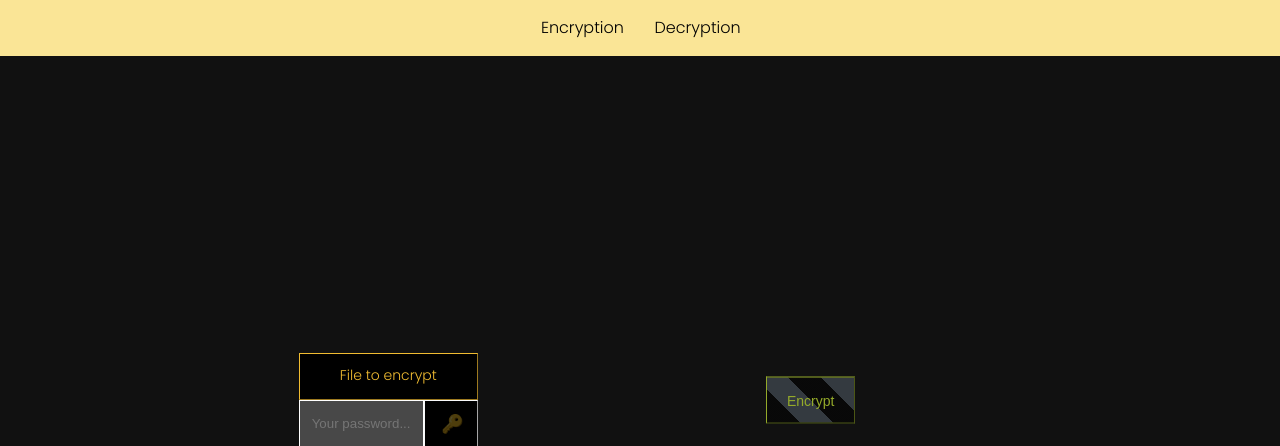
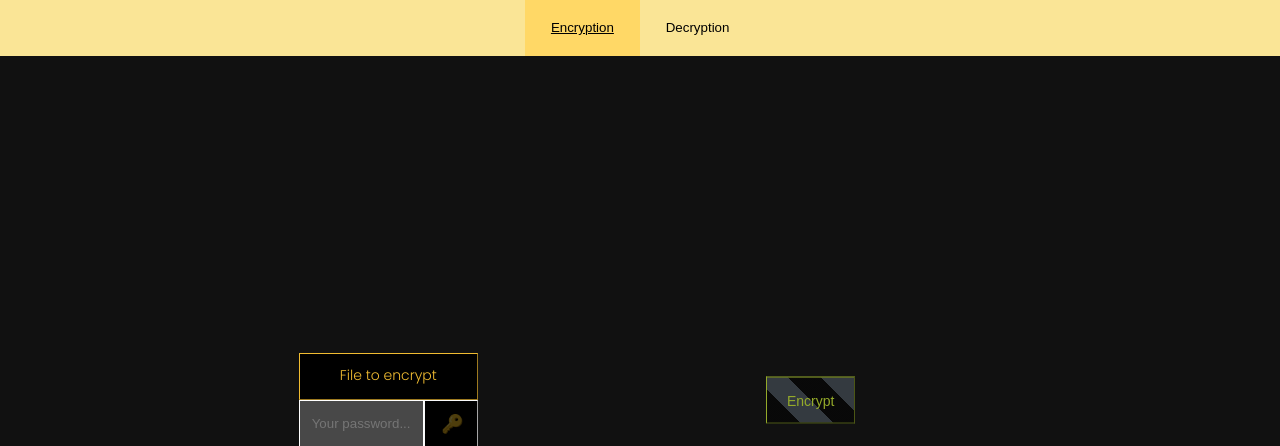
Before and after one commit to Manuel-Schmid/DataProtector, a PHP site: page / in a window 1280 px wide. Shown: the top 446 px of the page. Run offline with PHP 8.4, Linux system fonts and the light colour scheme.

Commit message:
implemented switching between tabs

```diff
--- a/assets/script.js
+++ b/assets/script.js
@@ -1,3 +1,5 @@
+let activeTab = 'encrypt';
+
 document.addEventListener("DOMContentLoaded", function() {
     document.getElementById('input_file').addEventListener('change', file_upload, false);
     document.getElementById('output-btn').addEventListener('click', disableAll, false);
@@ -42,10 +44,11 @@ function passwordInputChange() {
     document.getElementById('crypt-btn').disabled = !!isEmpty(document.getElementById('input_password').value);
 }
 
-function encrypt() {
+function crypt() {
     let password = document.getElementById('input_password').value;
     if (inputFile == null) {
-        alert('Please select a file to encrypt!');
+        if (activeTab === 'encrypt') alert('Please select a file to encrypt!');
+        else if (activeTab === 'decrypt') alert('Please select a file to decrypt!');
     } else if (isEmpty(password)) {
         // password validation
         alert('Please enter a valid password.')
@@ -65,6 +68,30 @@ function encrypt() {
     }
 }
 
+function switchTab(tab) {
+    toggleNavItemDisabled()
+    if (tab === 'encrypt') {
+        document.getElementById('input-file-label').innerText = 'File to encrypt'
+        document.getElementById('input_password').style.width = '70%';
+        document.getElementById('generate-password').style.width = '30%';
+        document.getElementById('crypt-btn').innerHTML = 'Encrypt'
+        // document.getElementById('generate-password').style.display = 'none';
+    } else if (tab === 'decrypt') {
+        document.getElementById('input-file-label').innerText = 'File to decrypt'
+        document.getElementById('input_password').style.width = '100%';
+        document.getElementById('generate-password').style.display = 'none';
+        document.getElementById('crypt-btn').innerHTML = 'Decrypt'
+    }
+    activeTab = tab
+}
+
+function toggleNavItemDisabled() {
+    for (let el of document.getElementsByClassName('nav-item')) {
+        el.disabled = !el.disabled;
+        el.classList.toggle('active-tab')
+    }
+}
+
 // function decrypt() {
 //     let input_file = document.getElementById('input_file').files[0];
 //     let pwd = document.getElementById('input_password').value;
--- a/assets/styles.css
+++ b/assets/styles.css
@@ -25,12 +25,19 @@ body {
     text-decoration: none;
     text-align: center;
     width: 9vw;
+    border: none;
+    transition: 200ms;
 }
 
-.nav-item:hover {
+.nav-item:hover:not([disabled]) {
     background-color: #fcdc83;
     text-decoration: underline;
-    /*transition: 200ms;*/
+}
+
+.active-tab {
+    text-decoration: underline;
+    background-color: #ffd866;
+    /*font-weight: bold;*/
 }
 
 .container {
--- a/index.html
+++ b/index.html
@@ -8,25 +8,25 @@
 
 <body>
 <nav class="navbar">
-    <a class="nav-item" href="">Encryption</a>
-    <a class="nav-item" href="">Decryption</a>
+    <button class="nav-item active-tab" onclick="switchTab('encrypt')" disabled>Encryption</button>
+    <button class="nav-item" onclick="switchTab('decrypt')">Decryption</button>
 </nav>
 
 <div class="container">
     <div class="inputs-container">
         <div class="inputs vertical-center">
-            <label for="input_file" class="btn btn-yellow custom-file-input">
+            <label id="input-file-label" for="input_file" class="btn btn-yellow custom-file-input">
                 File to encrypt
             </label>
             <input id="input_file" type="file" accept="*"/>
             <div class="password-container">
                 <input id="input_password" class="in-pw-container to-disable" type="password" placeholder="Your password..." disabled>
-                <button class="generate-password-btn btn btn-white in-pw-container to-disable" disabled>🔑</button>
+                <button id="generate-password" class="generate-password-btn btn btn-white in-pw-container to-disable" disabled>🔑</button>
             </div>
         </div>
     </div>
     <div class="button-container flex-container-center ">
-        <button id="crypt-btn" class="btn btn-green vertical-center to-disable" onclick="encrypt()" disabled>Encrypt</button>
+        <button id="crypt-btn" class="btn btn-green vertical-center to-disable" onclick="crypt()" disabled>Encrypt</button>
         <button id="output-btn" class="btn btn-red vertical-center hidden">
             <a id="output_file" href="" download>Download</a>
         </button>
@@ -35,5 +35,4 @@
 </body>
     <script src="assets/aes.js"></script>
     <script src="assets/script.js"></script>
-
 </html>
```
